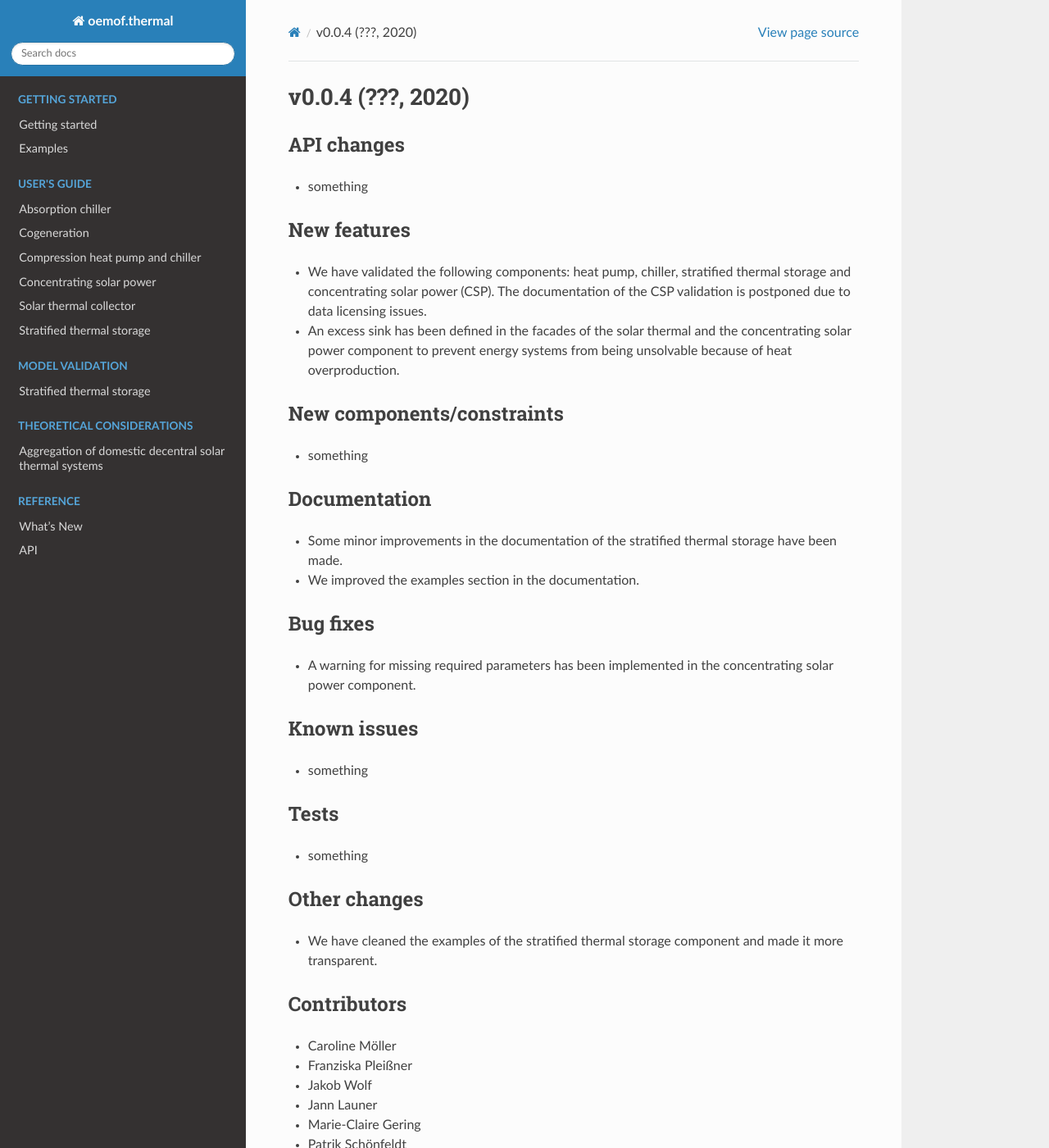
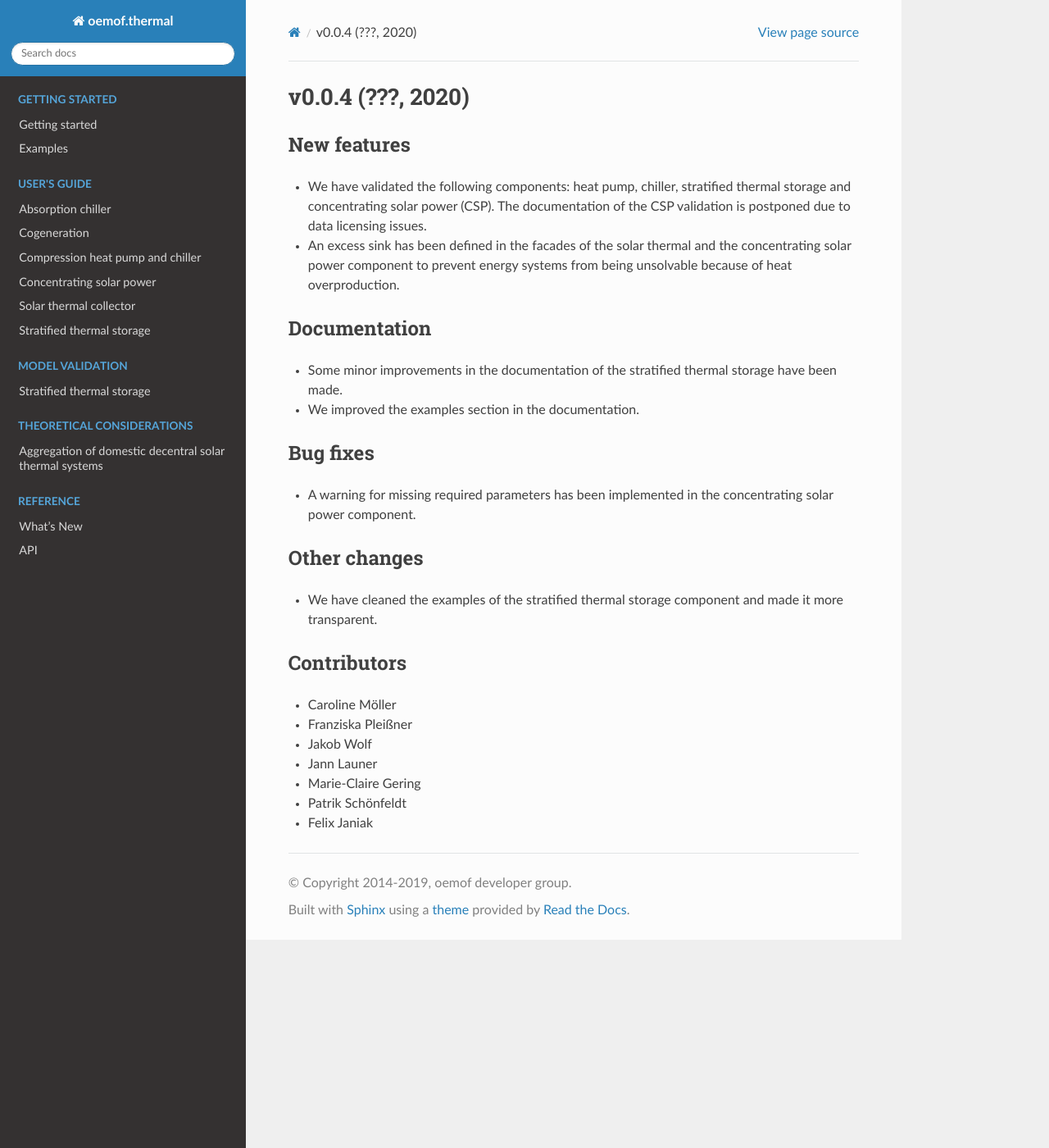
Before and after one commit to oemof/oemof-thermal, a Sphinx documentation site: the page built from docs/whats_new/v0-0-4.rst, in a window 1280 px wide and 1400 px high. Shown: the whole window at 82% size. Built offline with Sphinx 7.4.7 and the Read the Docs theme 2.0.0, drawn with Linux system fonts in a browser that asks for light colours; formulas are drawn with MathJax 3; pages that are not in the unit, such as notebooks, are missing from menus.

Commit message:
Update v0-0-4.rst

```diff
--- a/docs/whats_new/v0-0-4.rst
+++ b/docs/whats_new/v0-0-4.rst
@@ -1,21 +1,11 @@
 v0.0.4 (???, 2020)
 =============
-
-API changes
------------
-
-* something
 
 New features
 ------------
 
 * We have validated the following components: heat pump, chiller, stratified thermal storage and concentrating solar power (CSP). The documentation of the CSP validation is postponed due to data licensing issues.
 * An excess sink has been defined in the facades of the solar thermal and the concentrating solar power component to prevent energy systems from being unsolvable because of heat overproduction.
-
-New components/constraints
-------------
-
-* something
 
 Documentation
 -------------
@@ -27,16 +17,6 @@ Bug fixes
 ---------
 
 * A warning for missing required parameters has been implemented in the concentrating solar power component.
-
-Known issues
-------------
-
-* something
-
-Tests
------
-
-* something
 
 Other changes
 -------------
```
